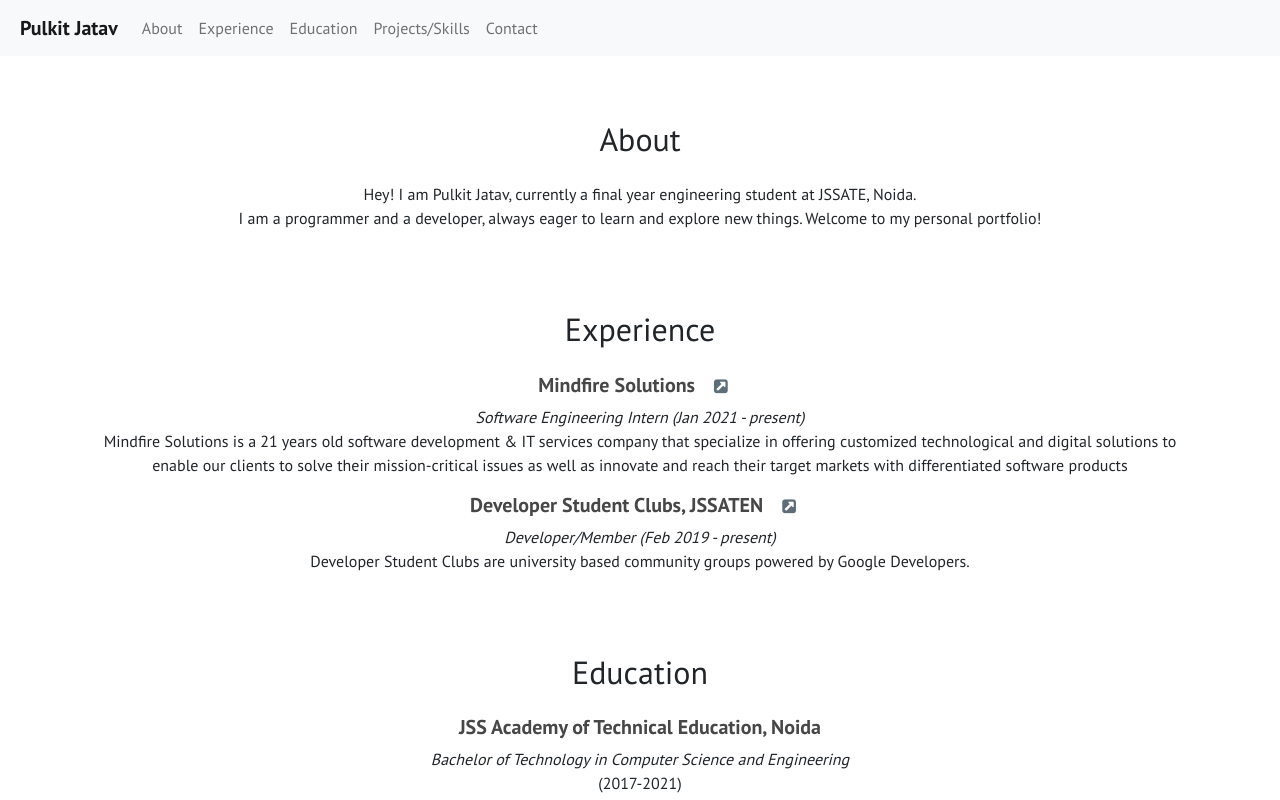
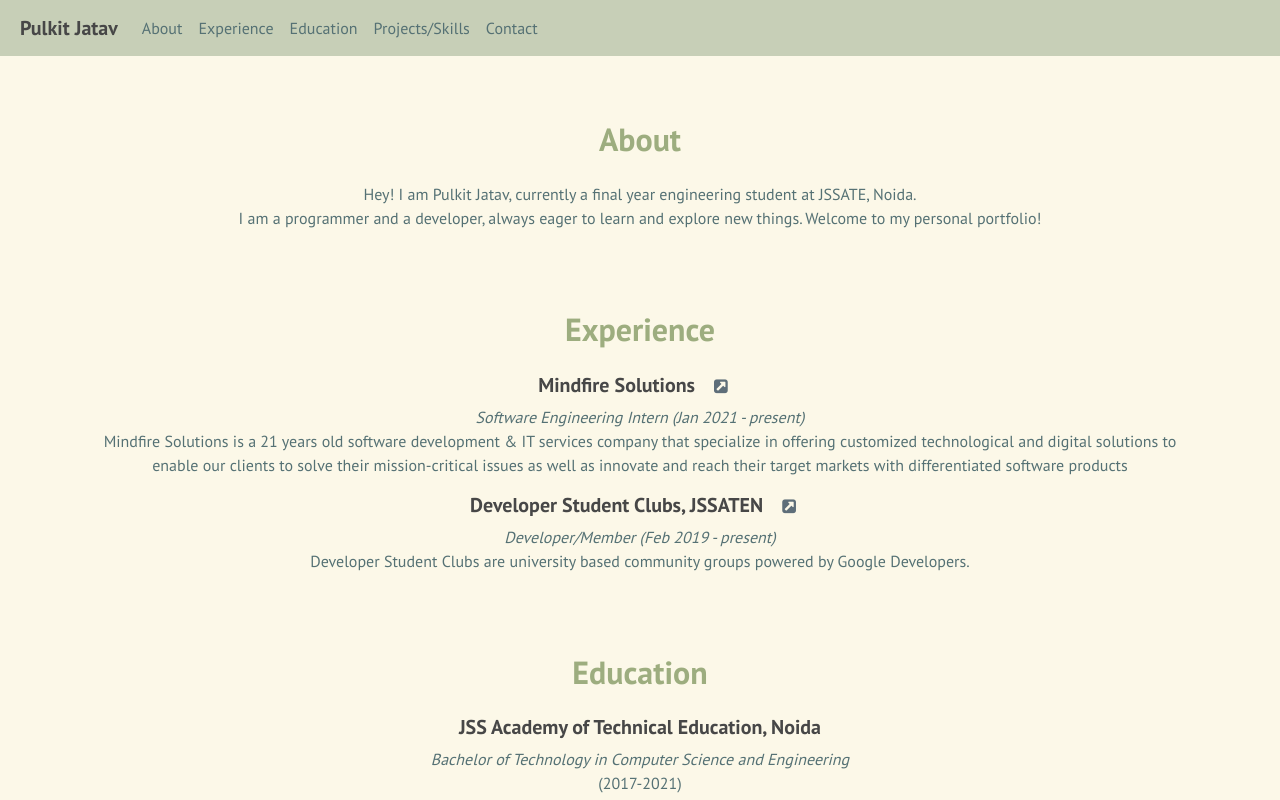
Before and after one commit to paradoxpj/personal-webpage, a plain HTML site: page index.html in a window 1280 px wide. Shown: the top 800 px of the page. Drawn offline with nearby package versions, Linux system fonts and the light colour scheme.

Commit message:
Added colors?

```diff
--- a/index.html
+++ b/index.html
@@ -23,7 +23,7 @@
   <body>
 
     <!-- Navbar -->
-    <nav class="navbar navbar-light bg-light navbar-expand-lg sticky-top">
+    <nav class="navbar navbar-light navbar-expand-lg sticky-top navbar-custom">
         <a href="#" class="navbar-brand">
           <strong>Pulkit Jatav</strong>
         </a>
@@ -33,7 +33,7 @@
         <div class="collapse navbar-collapse" id="navbarCollapse">
             <ul class="navbar-nav">
                 <li class="navbar-item">
-                    <a href="#about" class="nav-link">About</a>
+                    <a href="#about" class="nav-link nabb">About</a>
                 </li>
                 <li class="navbar-item">
                     <a href="#experience" class="nav-link">Experience</a>
--- a/style.css
+++ b/style.css
@@ -1,6 +1,16 @@
+.navbar-light .navbar-nav .nav-link {
+  color: #557174;
+}
+
+.navbar-light .navbar-brand {
+  color: #474747;
+}
+
 body {
   font-family: 'PT Sans', sans-serif;
   padding-bottom: 72px;
+  background-color: #fcf8e8;
+  color: #557174;
 }
 
 .container {
@@ -26,6 +36,8 @@ h1.name {
 h2.heading {
   font-size: 32px;
   text-align: center;
+  color: #9dad7f;
+  font-weight: bold;
 }
 
 h3.heading {
@@ -83,3 +95,7 @@ p {
   padding-bottom: 10px;
   text-align: center;
 }
+
+.navbar-custom {
+  background-color: #c7cfb7;
+}
```
